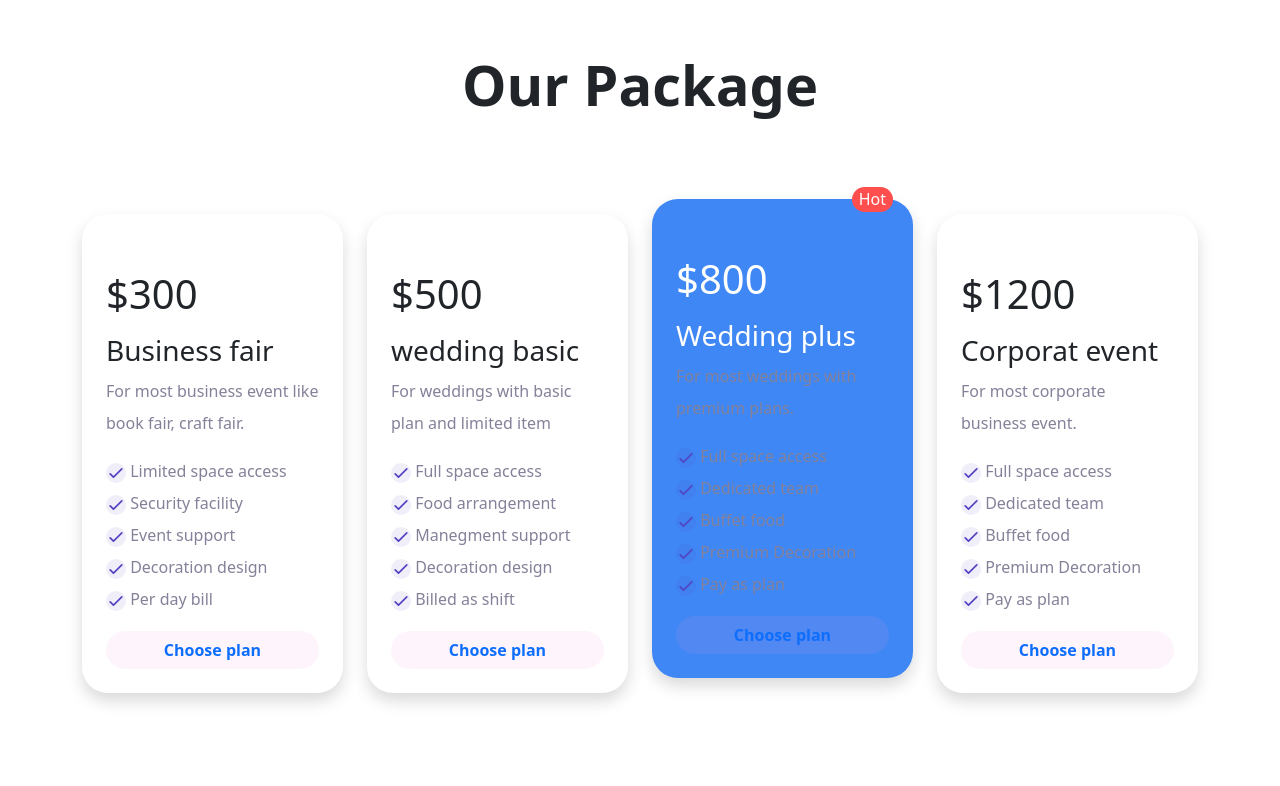
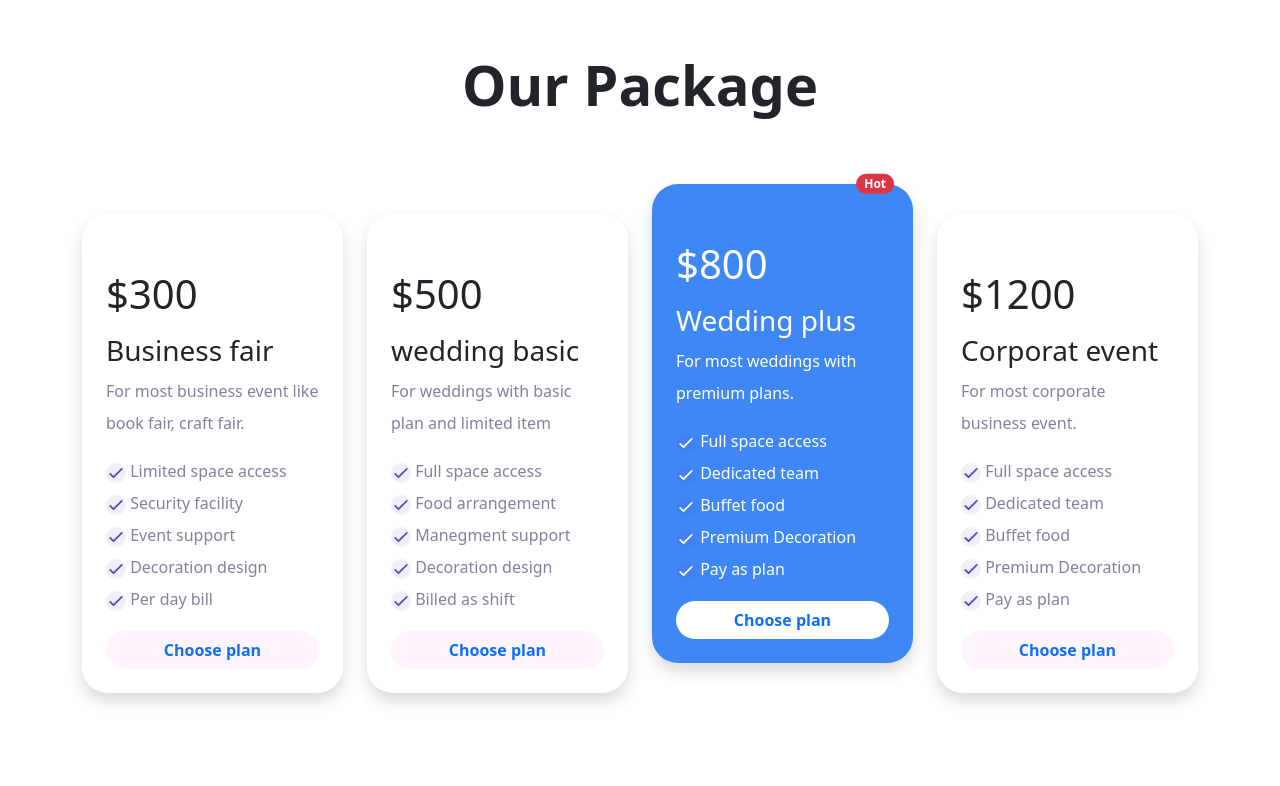
Before and after one commit to Omarfaruk05/Convention-Center--as-3-, a plain HTML site: page index.html in a window 1280 px wide. Shown: the part 1270-2056 px from the top of the page. Drawn offline with nearby package versions, Linux system fonts and the light colour scheme; a web font is replaced by a local one.

Commit message:
finished

```diff
--- a/css/style.css
+++ b/css/style.css
@@ -1,3 +1,4 @@
+/* google font  */
 @import url("https://fonts.googleapis.com/css2?family=Dancing+Script:wght@700&family=Poppins:wght@500;700&family=The+Nautigal:wght@700&display=swap");
 
 body {
@@ -9,55 +10,39 @@ body {
   object-fit: cover;
   height: 80vh;
 }
-.packeg {
+/* our package css  */
+.Package {
   border-radius: 26px;
-  position: relative;
 }
-.packeg ul > li,
-.packeg p {
+.Package ul > li,
+.Package p {
   list-style-type: none;
   color: #848199;
 }
-.packeg svg {
+.Package svg {
   color: #5243c2;
   background-color: #5243c217;
 }
-.packeg:hover svg {
-  background-color: #5a8fdfec;
+.Package button {
+  background-color: #f496d21a;
+}
+/* hot mark package css  */
+.hot-Package {
+  color: white;
+  background-color: #3f87f5;
+  top: -30px;
+}
+.hot-Package svg {
   color: white;
 }
-.packeg button {
-  background-color: #f496d21a;
-}
-.packeg:hover p,
-.packeg:hover li {
+.hot-Package p,
+.hot-Package ul > li {
   color: white;
 }
-.packeg:hover {
-  color: white;
-  background-color: #3f87f5;
-  top: -15px;
+.hot-Package button {
+  background-color: white;
 }
-.packeg:hover button {
-  background-color: white;
-  border: none;
-}
-.hot-packeg {
-  position: relative;
-  color: white;
-  background-color: #3f87f5;
-  top: -15px;
-}
-
-.hot-packeg h6 {
-  padding: 3px 7px;
-  color: white;
-  background-color: #ff4e4e;
-  position: absolute;
-  right: 20px;
-  top: -12px;
-  border-radius: 20px;
-}
+/* footer css  */
 footer {
   color: #d9dbe1;
   background-color: #0b0d17;
--- a/index.html
+++ b/index.html
@@ -21,7 +21,7 @@
                 <nav class="navbar navbar-expand-lg navbar-light">
                     <div class="container-fluid">
                         <a class="navbar-brand fw-bold fs-2" href="#">Hero Convention Center</a>
-                      <button class="navbar-toggler" type="button" data-bs-toggle="collapse" data-bs-target="#navbarTogglerDemo02" aria-controls="navbarTogglerDemo02" aria-expanded="false" aria-label="Toggle navigation">
+                        <button class="navbar-toggler" type="button" data-bs-toggle="collapse" data-bs-target="#navbarTogglerDemo02"    aria-controls="navbarTogglerDemo02" aria-expanded="false" aria-label="Toggle navigation">
                           <span class="navbar-toggler-icon"></span>
                         </button>
                         <div class="collapse navbar-collapse" id="navbarTogglerDemo02">
@@ -44,6 +44,7 @@
                 </nav>
             </div>
         </section>
+
         <!-- slider section starts here  -->
         <section>
             <div id="carouselExampleCaptions" class="carousel slide " data-bs-ride="carousel">
@@ -59,7 +60,7 @@
                       <h1 class="display-3 fw-bold mb-5">The perfect venue for your
                         next event</h1>
                       <p class="fs-4">This is the best convention center in this area. You can book our convention with resonable ammount and get best ficilaties.</p>
-                      <button class="btn btn-light fw-bold text-primary px-5">Book Now</button>
+                      <button class="btn btn-light fw-bold text-primary px-5"><a class="nav-link" href="https://web.programming-hero.com/" target="_blank">Book Now</a></button>
                     </div>
                   </div>
                   <div class="carousel-item">
@@ -68,7 +69,7 @@
                       <h1 class="display-3 fw-bold mb-5">The perfect venue for your
                         next event</h1>
                         <p class="fs-4">This is the best convention center in this area. You can book our convention with resonable ammount and get best ficilaties.</p>
-                        <button class="btn btn-light fw-bold text-primary px-5">Book Now</button>
+                        <button class="btn btn-light fw-bold text-primary px-5"><a class="nav-link" href="https://web.programming-hero.com/" target="_blank">Book Now</a></button>
                     </div>
                   </div>
                   <div class="carousel-item">
@@ -77,7 +78,7 @@
                       <h1 class="display-3 fw-bold mb-5">The perfect venue for your
                         next event</h1>
                       <p class="fs-4">This is the best convention center in this area. You can book our convention with resonable ammount and get best ficilaties.</p>
-                      <button class="btn btn-light fw-bold text-primary px-5">Book Now</button>
+                      <button class="btn btn-light fw-bold text-primary px-5"><a class="nav-link" href="https://web.programming-hero.com/" target="_blank">Book Now</a></button>
                     </div>
                   </div>
                 </div>
@@ -94,6 +95,7 @@
     </header>
 
     <main>
+
         <!-- explor section starts here  -->
         <section class=" position-relative">
             <div class="container my-5">
@@ -117,6 +119,7 @@
                     </div>
                 </div>
             </div>
+
             <!-- toasts  -->
             <div class="toast show align-items-center position-absolute top-0 end-0 mt-5" autohide="false" role="alert" aria-live="assertive" aria-atomic="true">
               <div class="d-flex ">
@@ -130,13 +133,14 @@
               </div>
             </div>
         </section>
+
         <!-- our packages section -->
         <section>
             <div class="container pb-5 mb-5">
               <h1 class="display-4 fw-bold text-center dispaly-1 py-5 mb-5">Our Package</h1>
-                <div class="packeges row row-cols-1 row-cols-lg-4 row-cols-md-3 g-4">
+                <div class="Packagees row row-cols-1 row-cols-lg-4 row-cols-md-3 gx-4 gy-5">
                     <div class="col">
-                      <div class="shadow lh-lg packeg p-4 h-100">
+                      <div class="shadow lh-lg Package position-relative p-4 h-100">
                         <div>
                             <h1 class="my-3 pt-3 ">$300</h1>
                             <h3>Business fair</h3>
@@ -180,7 +184,7 @@
                       </div>
                     </div>
                     <div class="col">
-                      <div class="shadow lh-lg packeg p-4 h-100">
+                      <div class="shadow lh-lg Package position-relative  p-4 h-100">
                         <div>
                             <h1 class="my-3 pt-3 ">$500</h1>
                             <h3>wedding basic</h3>
@@ -225,8 +229,10 @@
                       </div>
                     </div>
                     <div class="col">
-                      <div class="shadow hot-packeg lh-lg packeg p-4 h-100">
-                        <h6 class="text-right">Hot</h6>
+                      <div class="shadow hot-Package position-relative lh-lg Package p-4 h-100">
+
+                        <!-- red hot mark here  -->
+                        <span class="position-absolute top-0 end-0 translate-middle badge rounded-pill bg-danger px-2">Hot <span class="visually-hidden">unread messages</span></span>
                         <div>
                             <h1 class="my-3 pt-3 ">$800</h1>
                             <h3>Wedding plus</h3>
@@ -270,7 +276,7 @@
                       </div>
                     </div>
                     <div class="col">
-                      <div class="shadow lh-lg packeg p-4 h-100">
+                      <div class="shadow lh-lg Package position-relative p-4 h-100">
                         <div>
                             <h1 class="my-3 pt-3 ">$1200</h1>
                             <h3>Corporat event</h3>
@@ -316,6 +322,7 @@
                   </div>
             </div>
         </section>
+
         <!-- happy clients section starts here  -->
         <section>
           <div class="container  pb-5 mb-5">
@@ -348,6 +355,7 @@
             </div>
           </div>
         </section>
+
         <!-- answer section starts here  -->
         <section>
           <div class="container  pb-5 mb-5">
@@ -415,6 +423,7 @@
             </div>
           </div>
         </section>
+
         <!-- Contact section starts here  -->
         <section>
           <div class="container d-flex justify-content-center">
@@ -443,7 +452,7 @@
                       <textarea class="form-control" placeholder="Leave a comment here" id="floatingTextarea2" style="height: 100px"></textarea>
                       <label for="floatingTextarea2">Comments</label>
                     </div>
-                    <button class="btn btn-primary fw-bold mt-5 py-2 px-5" type="reset" title="reset">SUMNIT</button>
+                    <button class="btn btn-primary fw-bold mt-5 py-2 px-5" type="reset" title="reset">SUBMIT</button>
                   </div>
                 </form>
               </div>
@@ -451,12 +460,13 @@
           </div>
         </section>
     </main>
+
     <!-- footer section strats here  -->
     <footer>
       <div class="container">
         <div class="d-flex justify-content-between align-items-center py-5">
           <div>
-            <p>© 2020 bike. All rights reserved</p>
+            <p>© 2022 bike. All rights reserved</p>
           </div>
           <div>
               <h6>Get hte App</h6>
@@ -475,7 +485,3 @@
     <script src="https://cdn.jsdelivr.net/npm/bootstrap@5.1.3/dist/js/bootstrap.bundle.min.js" integrity="sha384-ka7Sk0Gln4gmtz2MlQnikT1wXgYsOg+OMhuP+IlRH9sENBO0LRn5q+8nbTov4+1p" crossorigin="anonymous"></script>
 </body>
 </html>
-
-
-<!-- my git link  -->
-<!-- https://github.com/Porgramming-Hero-web-course/convention-center-Omarfaruk05  -->
```
Lines whose indentation alone changed are shown as unchanged.
